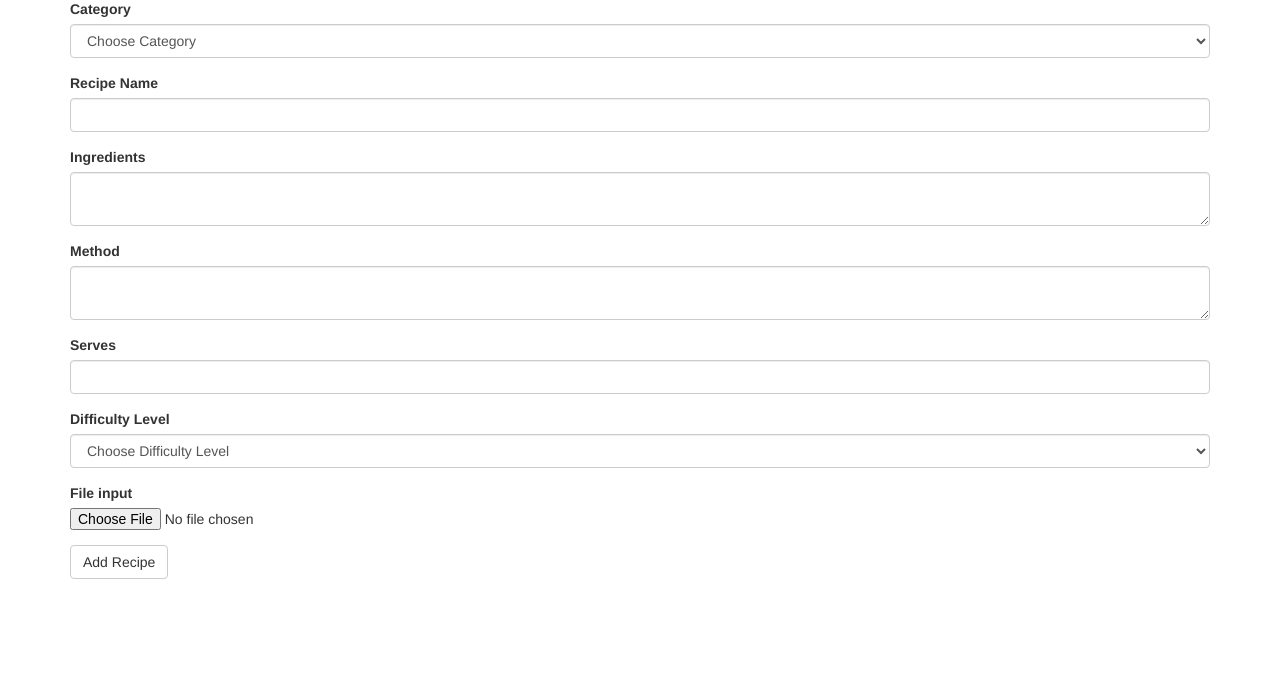
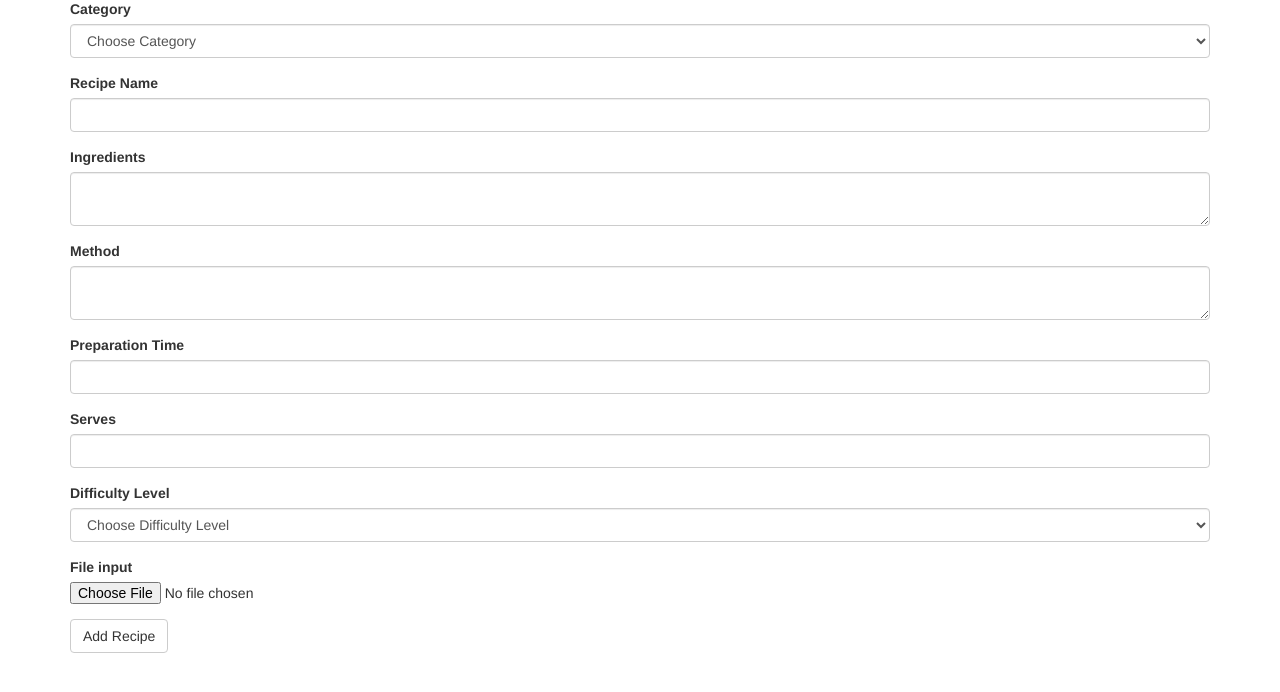
Before and after one commit to luisanegri/Data-Centric-Development, a Flask app: page /add_recipes in a window 1280 px wide. Shown: the part 57-749 px from the top of the page. Run offline with Flask 2, Linux system fonts and the light colour scheme; a database or web service that is not in the repository returns one stand-in record (values such as "Sample title"); some libraries are stand-ins or nearby versions; some web fonts are replaced.

Commit message:
fixed typo

```diff
--- a/templates/addrecipes.html
+++ b/templates/addrecipes.html
@@ -2,7 +2,7 @@
 
 {% block content %}
     <h3>Add Recipe</h3>
-        <form action= "" method="POST">
+        <form action= "{{ url_for('insert_recipe') }}" method="POST">
         <div class="form-group">
         <label for="category_name">Category</label>
         <select id="categories" name="category_name" class="form-control">
@@ -27,12 +27,16 @@
     <textarea id="method"  name="method" type="text" class="form-control"></textarea>
   </div>
   <div class="form-group">
+    <label for="time_of_prep">Preparation Time</label>
+    <input id="time_of_prep" name="time_of_prep" type="text" class="form-control">
+  </div>
+  <div class="form-group">
     <label for="serves">Serves</label>
     <input id="serves" name="serves" type="text" class="form-control">
   </div>
    <div class="form-group">
         <label for="difficulty_level">Difficulty Level</label>
-        <select id="difficulty_level" name="difficulty_level" class="form-control">
+        <select id="difficulty" name="difficulty_level" class="form-control">
           <option value="" disabled selected>Choose Difficulty Level</option>
           {% for dif in difficulty %}
           <option>{{dif.difficulty_level}}</option>
@@ -45,7 +49,7 @@
     <input type="file" id="input_img">
   </div>
 
-  <button type="submit" name="action "class="btn btn-default">Add Recipe</button>
+  <button type="submit" name="action" class="btn btn-default">Add Recipe</button>
 </form>
 
 
```
